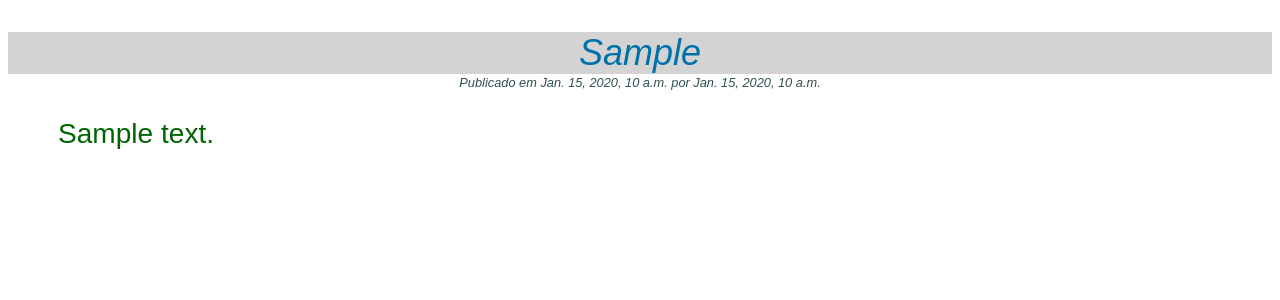
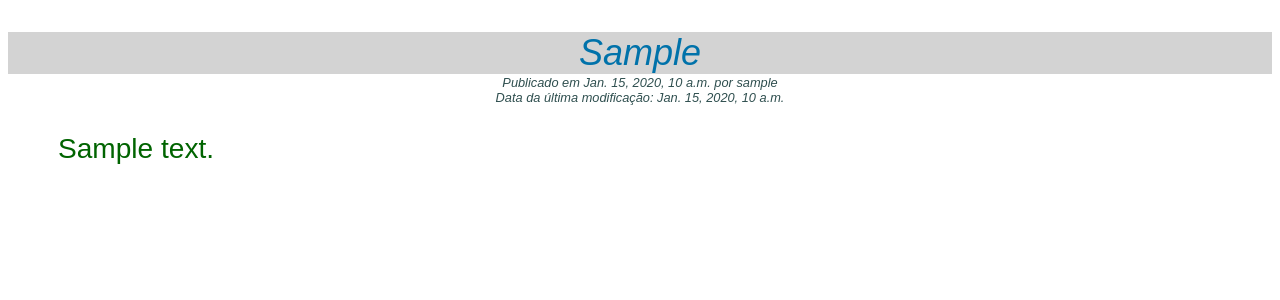
Before and after one commit to guilhermeckc/testblog, a Django app: a page that uses blog/templates/blog/post_detail.html in a window 1280 px wide. Shown: the part 87-387 px from the top of the page. Run offline with Django 3.2, Linux system fonts and the light colour scheme; tables that the repository leaves empty hold one stand-in row (values such as "Sample post").

Commit message:
fix detail template

```diff
--- a/blog/templates/blog/post_detail.html
+++ b/blog/templates/blog/post_detail.html
@@ -5,8 +5,8 @@
 {% block content %}
     <h2>{{ post.microorganism }}</h2>
     <p class="date">
-        Publicado em {{ post.created }} por {{ post.updated }}
-    </p>
+        Publicado em {{ post.created }} por {{ post.author }}<br>
+        Data da última modificação: {{ post.updated }}
     <h3>{{ post.text|linebreaks }}</h3>
 
 {% endblock %}
```
